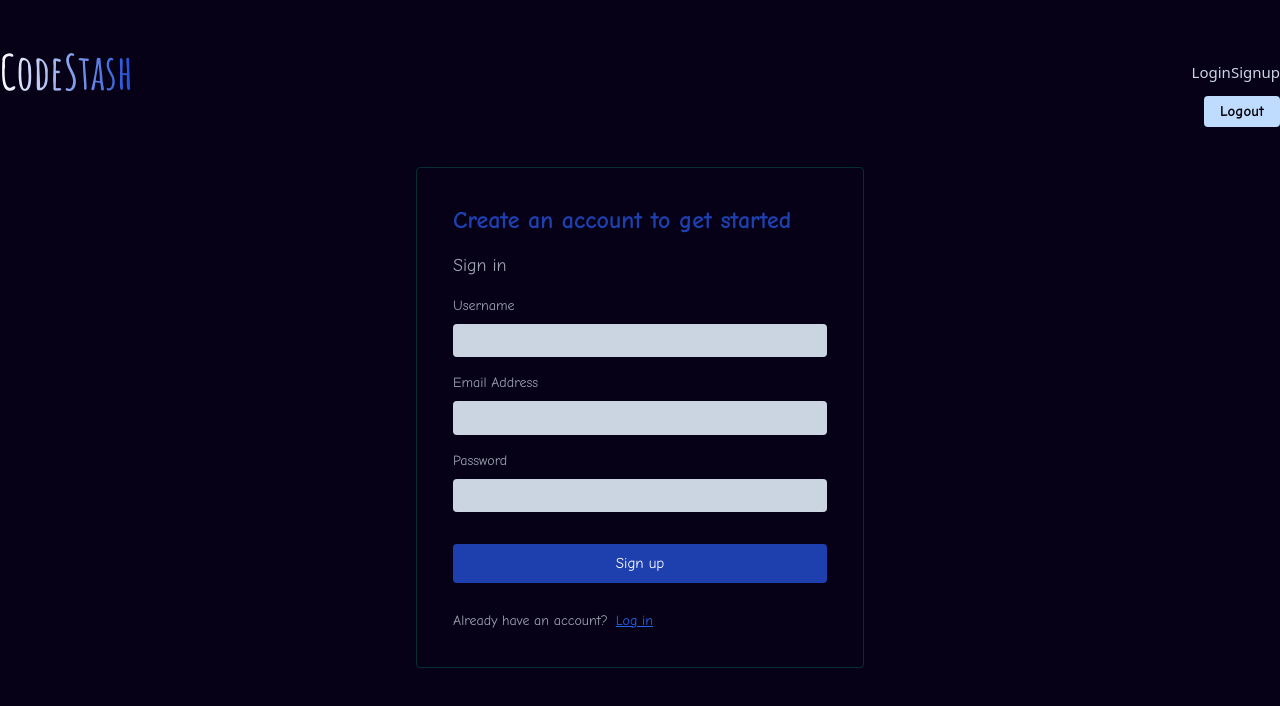
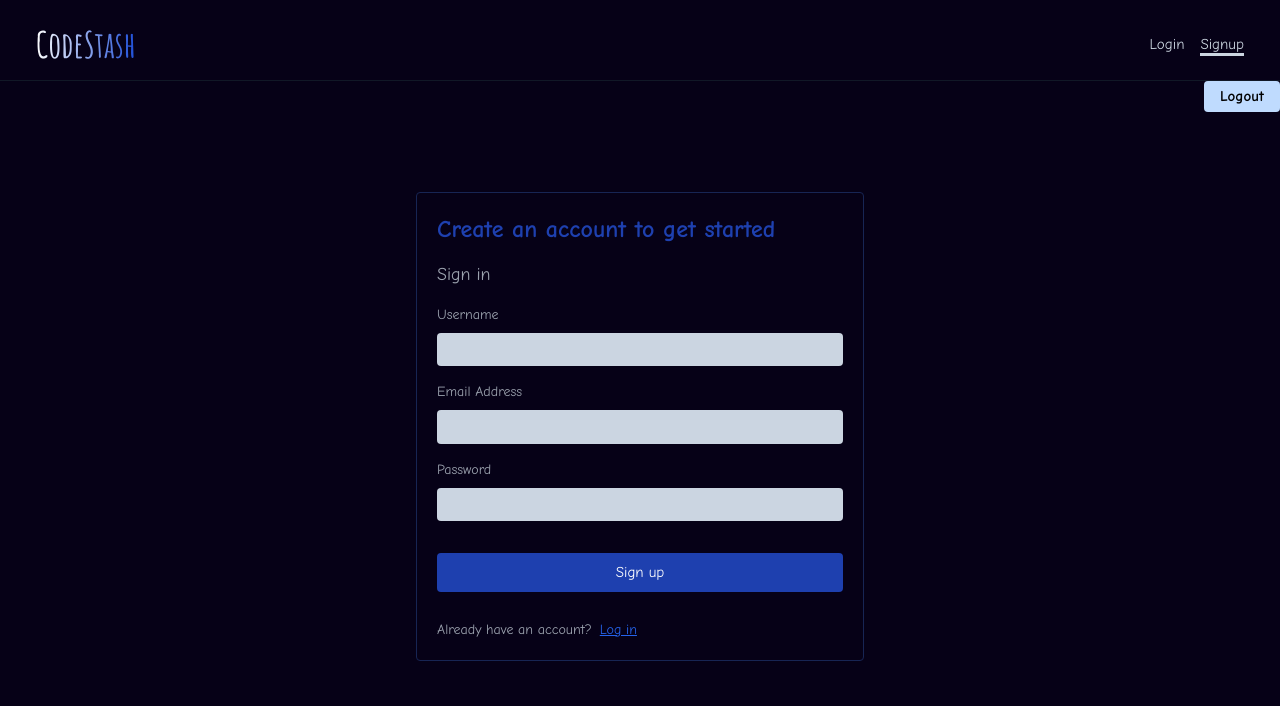
Before and after one commit to daysuwaa/CodeStash, a React (Vite) app in the folder frontend/: page /signup in a window 1280 px wide. Shown: the top 706 px of the page. Built offline with nearby package versions, Linux system fonts and the light colour scheme; a web font is replaced by a local one.

Commit message:
commit: did the nav, login and signup

```diff
--- a/frontend/src/components/Navbar.jsx
+++ b/frontend/src/components/Navbar.jsx
@@ -14,13 +14,67 @@
 // };
 
 // export default Navbar;
-import { Link } from "react-router-dom";
+// import { Link } from "react-router-dom";
+// import { useLogout } from "../pages/AuthPages/useLogout";
+// import { useAuthContext } from "../pages/AuthPages/useAuthContext";
+
+// const Navbar = () => {
+//   const { logout } = useLogout();
+//   const { user } = useAuthContext();
+
+//   const handleClick = () => {
+//     logout();
+//   };
+
+//   return (
+//     <header>
+//       <div className="mx-9">
+//         <div className="mt-[1.5rem] mb-4 flex items-center ">
+//           <h1 className="font-fontfamily3 md:text-4xl text-3xl font-bold">
+//             <span className="bg-clip-text text-transparent bg-gradient-to-r from-white to-blue-700">
+//               CodeStash
+//             </span>
+//           </h1>
+
+//           <nav className=" flex ml-auto">
+//             {user && (
+//               <div>
+//                 <span className="font-fontfamily5 text-lg font-bold  text-gray-400">
+//                   {user.username}
+//                 </span>
+//                 <button
+//                   onClick={handleClick}
+//                   className="border px-4 py-1.5 ml-4 rounded text-xs font-fontfamily5"
+//                 >
+//                   Log out
+//                 </button>
+//               </div>
+//             )}
+//             {!user && (
+//               <div className="font-fontfamily5 font-gray-300 ">
+//                 <Link to="/login" className="mx-3">
+//                   Login
+//                 </Link>
+//                 <Link to="/signup">Signup</Link>
+//               </div>
+//             )}
+//           </nav>
+//         </div>
+//       </div>
+//       <hr className="h-[0.1px] border-gray-900"></hr>
+//     </header>
+//   );
+// };
+
+// export default Navbar;
+import { Link, useLocation } from "react-router-dom";
 import { useLogout } from "../pages/AuthPages/useLogout";
 import { useAuthContext } from "../pages/AuthPages/useAuthContext";
 
 const Navbar = () => {
   const { logout } = useLogout();
   const { user } = useAuthContext();
+  const location = useLocation();
 
   const handleClick = () => {
     logout();
@@ -28,9 +82,9 @@ const Navbar = () => {
 
   return (
     <header>
-      <div className="">
-        <div className="mt-[3rem] flex items-center ">
-          <h1 className="font-fontfamily3 md:text-5xl text-4xl font-bold">
+      <div className="mx-9">
+        <div className="mt-[1.5rem] mb-4 flex items-center ">
+          <h1 className="font-fontfamily3 md:text-4xl text-3xl font-bold">
             <span className="bg-clip-text text-transparent bg-gradient-to-r from-white to-blue-700">
               CodeStash
             </span>
@@ -39,24 +93,42 @@ const Navbar = () => {
           <nav className=" flex ml-auto">
             {user && (
               <div>
-                <span className="font-fontfamily5">{user.username}</span>
+                <span className="font-fontfamily5 text-lg font-bold  text-gray-400">
+                  {user.username}
+                </span>
                 <button
                   onClick={handleClick}
-                  className="border px-3.5 py-1 ml-4"
+                  className="border px-4 py-1.5 ml-4 rounded text-xs font-fontfamily5"
                 >
                   Log out
                 </button>
               </div>
             )}
             {!user && (
-              <div>
-                <Link to="/login">Login</Link>
-                <Link to="/signup">Signup</Link>
+              <div className="font-fontfamily5 font-gray-300  ">
+                <Link
+                  to="/login"
+                  className={
+                    location.pathname === "/login" ? "active-link" : ""
+                  }
+                  style={{ marginRight: "1rem" }}
+                >
+                  Login
+                </Link>
+                <Link
+                  to="/signup"
+                  className={
+                    location.pathname === "/signup" ? "active-link" : ""
+                  }
+                >
+                  Signup
+                </Link>
               </div>
             )}
           </nav>
         </div>
       </div>
+      <hr className="h-[0.1px] border-gray-900"></hr>
     </header>
   );
 };
--- a/frontend/src/index.css
+++ b/frontend/src/index.css
@@ -7,3 +7,7 @@ body{
     color:#CBD5E0;
     font-size: 15px;
 }
+
+.active-link {
+    border-bottom: 3px solid;
+  }
--- a/frontend/src/pages/AuthPages/Login.jsx
+++ b/frontend/src/pages/AuthPages/Login.jsx
@@ -16,12 +16,12 @@ const Login = () => {
     await login(username, password);
   };
   return (
-    <div>
+    <div className="">
       <Navbar />
 
       <form
         onSubmit={handleSubmit}
-        className=" rounded border-[0.3px]  border-teal-950 p-9 max-w-md mx-auto mt-4"
+        className=" mx-7 rounded border-[0.3px] border-blue-950 p-5 max-w-md sm:mx-auto mt-[5rem]"
       >
         <div className="flex items-center ">
           <h1 className=" text-xl font-fontfamily5  text-blue-800">
--- a/frontend/src/pages/AuthPages/Signin.jsx
+++ b/frontend/src/pages/AuthPages/Signin.jsx
@@ -21,7 +21,7 @@ const Signup = () => {
       <Logout />
       <form
         onSubmit={handleSubmit}
-        className=" rounded border-[0.3px]  border-teal-950 p-9 max-w-md mx-auto mt-10"
+        className=" mx-7 rounded border-[0.3px] border-blue-950 p-5 max-w-md sm:mx-auto mt-[5rem]"
       >
         <div className="flex items-center ">
           <h1 className=" md:text-2xl  text-xl font-fontfamily5 font-semibold  text-blue-800">
```
